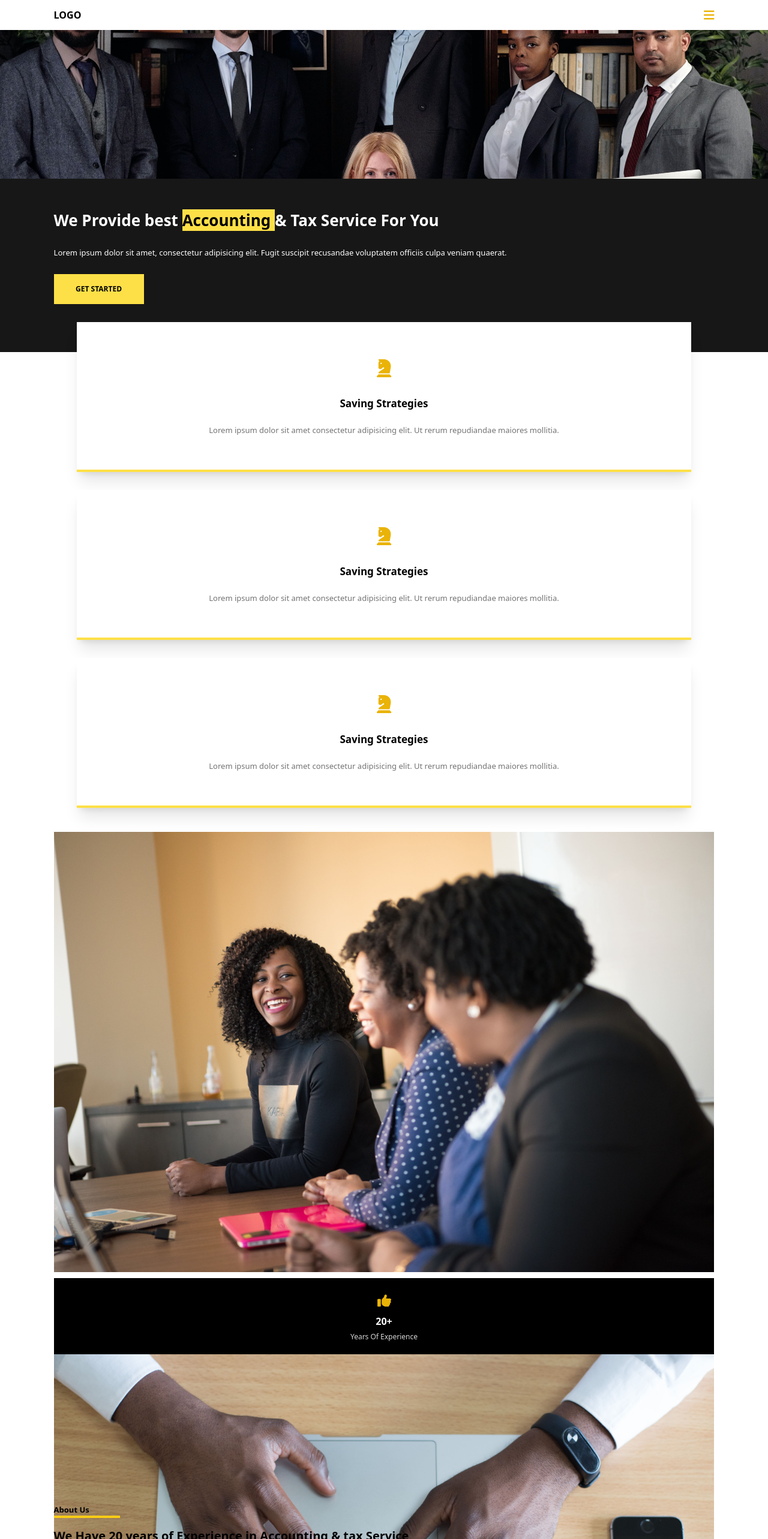
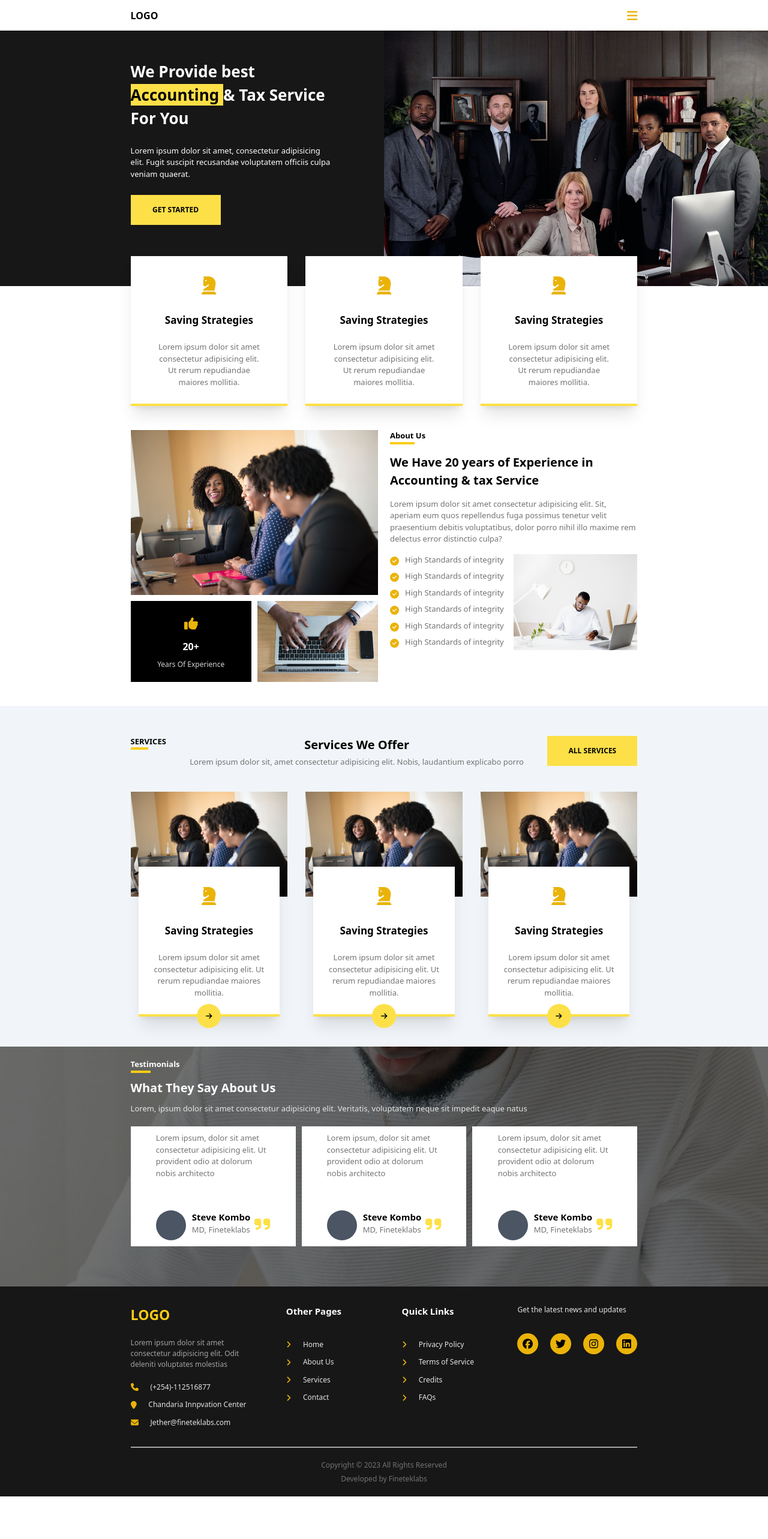
Before and after one commit to IanJether/bethuwebapp, a React (Create React App) app: page / in a window 1280 px wide. Shown: the top 2566 px of the page at 60% size. After the commit the page ends 2495 px from the top, so only its background shows below. Built offline with nearby package versions, Linux system fonts and the light colour scheme.

Commit message:
laptop screen ecxept navbar

```diff
--- a/public/style.css
+++ b/public/style.css
@@ -562,6 +562,10 @@ video {
   --tw-backdrop-sepia:  ;
 }
 
+.fixed {
+  position: fixed;
+}
+
 .absolute {
   position: absolute;
 }
@@ -574,12 +578,17 @@ video {
   bottom: -23px;
 }
 
+.top-\[1px\] {
+  top: 1px;
+}
+
 .top-\[20px\] {
   top: 20px;
 }
 
-.z-50 {
-  z-index: 50;
+.mx-auto {
+  margin-left: auto;
+  margin-right: auto;
 }
 
 .mb-\[4px\] {
@@ -590,32 +599,44 @@ video {
   margin-top: -2px;
 }
 
-.mt-\[\] {
-  margin-top: ;
+.mt-\[-50px\] {
+  margin-top: -50px;
+}
+
+.mt-\[50px\] {
+  margin-top: 50px;
+}
+
+.mt-\[60px\] {
+  margin-top: 60px;
+}
+
+.mt-\[70px\] {
+  margin-top: 70px;
+}
+
+.mt-\[80px\] {
+  margin-top: 80px;
+}
+
+.mt-\[90px\] {
+  margin-top: 90px;
 }
 
 .mt-\[100px\] {
   margin-top: 100px;
 }
 
-.mt-\[-100px\] {
-  margin-top: -100px;
+.mt-\[30px\] {
+  margin-top: 30px;
 }
 
-.mt-\[-20px\] {
-  margin-top: -20px;
+.mt-\[40px\] {
+  margin-top: 40px;
 }
 
-.mt-\[-30px\] {
-  margin-top: -30px;
-}
-
-.mt-\[-50px\] {
-  margin-top: -50px;
-}
-
-.mt-\[-40px\] {
-  margin-top: -40px;
+.mr-\[\] {
+  margin-right: ;
 }
 
 .block {
@@ -626,12 +647,20 @@ video {
   display: flex;
 }
 
+.hidden {
+  display: none;
+}
+
 .h-\[200px\] {
   height: 200px;
 }
 
 .h-\[250px\] {
   height: 250px;
+}
+
+.h-\[35px\] {
+  height: 35px;
 }
 
 .h-\[400px\] {
@@ -646,24 +675,12 @@ video {
   height: 100%;
 }
 
-.h-screen {
-  height: 100vh;
+.w-\[10\%\] {
+  width: 10%;
 }
 
-.h-\[\] {
-  height: ;
-}
-
-.h-\[40px\] {
-  height: 40px;
-}
-
-.h-\[35px\] {
-  height: 35px;
-}
-
-.w-\[10\%\] {
-  width: 10%;
+.w-\[35px\] {
+  width: 35px;
 }
 
 .w-\[50px\] {
@@ -686,16 +703,16 @@ video {
   width: 100vw;
 }
 
-.w-\[\] {
-  width: ;
+.w-\[50\%\] {
+  width: 50%;
 }
 
-.w-\[40px\] {
-  width: 40px;
+.w-\[5\%\] {
+  width: 5%;
 }
 
-.w-\[35px\] {
-  width: 35px;
+.w-\[4\%\] {
+  width: 4%;
 }
 
 .flex-col {
@@ -750,12 +767,12 @@ video {
   gap: 5px;
 }
 
-.gap-\[\] {
-  gap: ;
+.gap-\[8px\] {
+  gap: 8px;
 }
 
-.gap-\[18px\] {
-  gap: 18px;
+.gap-\[9px\] {
+  gap: 9px;
 }
 
 .overflow-hidden {
@@ -770,6 +787,14 @@ video {
   border-bottom-width: 4px;
 }
 
+.border-t {
+  border-top-width: 1px;
+}
+
+.border-t-2 {
+  border-top-width: 2px;
+}
+
 .border-yellow-300 {
   --tw-border-opacity: 1;
   border-color: rgb(253 224 71 / var(--tw-border-opacity));
@@ -778,6 +803,11 @@ video {
 .border-yellow-400 {
   --tw-border-opacity: 1;
   border-color: rgb(250 204 21 / var(--tw-border-opacity));
+}
+
+.border-neutral-400 {
+  --tw-border-opacity: 1;
+  border-color: rgb(163 163 163 / var(--tw-border-opacity));
 }
 
 .bg-black {
@@ -805,24 +835,14 @@ video {
   background-color: rgb(255 255 255 / var(--tw-bg-opacity));
 }
 
+.bg-yellow-300 {
+  --tw-bg-opacity: 1;
+  background-color: rgb(253 224 71 / var(--tw-bg-opacity));
+}
+
 .bg-yellow-500 {
   --tw-bg-opacity: 1;
   background-color: rgb(234 179 8 / var(--tw-bg-opacity));
-}
-
-.bg-yellow-200 {
-  --tw-bg-opacity: 1;
-  background-color: rgb(254 240 138 / var(--tw-bg-opacity));
-}
-
-.bg-yellow-400 {
-  --tw-bg-opacity: 1;
-  background-color: rgb(250 204 21 / var(--tw-bg-opacity));
-}
-
-.bg-yellow-300 {
-  --tw-bg-opacity: 1;
-  background-color: rgb(253 224 71 / var(--tw-bg-opacity));
 }
 
 .object-cover {
@@ -864,16 +884,30 @@ video {
   padding-bottom: 50px;
 }
 
+.px-\[\] {
+  padding-left: ;
+  padding-right: ;
+}
+
+.px-\[17\%\] {
+  padding-left: 17%;
+  padding-right: 17%;
+}
+
+.pb-\[100px\] {
+  padding-bottom: 100px;
+}
+
 .pb-\[40px\] {
   padding-bottom: 40px;
 }
 
-.pb-\[80px\] {
-  padding-bottom: 80px;
+.pt-\[50px\] {
+  padding-top: 50px;
 }
 
-.pt-\[50px\] {
-  padding-top: 50px;
+.pt-\[\] {
+  padding-top: ;
 }
 
 .text-center {
@@ -904,28 +938,12 @@ video {
   font-size: 23px;
 }
 
-.text-\[25px\] {
-  font-size: 25px;
+.text-\[26px\] {
+  font-size: 26px;
 }
 
 .text-\[30px\] {
   font-size: 30px;
-}
-
-.text-\[18px\] {
-  font-size: 18px;
-}
-
-.text-\[21px\] {
-  font-size: 21px;
-}
-
-.text-\[19px\] {
-  font-size: 19px;
-}
-
-.text-\[26px\] {
-  font-size: 26px;
 }
 
 .font-bold {
@@ -934,6 +952,15 @@ video {
 
 .font-semibold {
   font-weight: 600;
+}
+
+.uppercase {
+  text-transform: uppercase;
+}
+
+.text-black {
+  --tw-text-opacity: 1;
+  color: rgb(0 0 0 / var(--tw-text-opacity));
 }
 
 .text-neutral-200 {
@@ -976,15 +1003,6 @@ video {
   color: rgb(234 179 8 / var(--tw-text-opacity));
 }
 
-.text-\[\] {
-  color: ;
-}
-
-.text-black {
-  --tw-text-opacity: 1;
-  color: rgb(0 0 0 / var(--tw-text-opacity));
-}
-
 .shadow-xl {
   --tw-shadow: 0 20px 25px -5px rgb(0 0 0 / 0.1), 0 8px 10px -6px rgb(0 0 0 / 0.1);
   --tw-shadow-colored: 0 20px 25px -5px var(--tw-shadow-color), 0 8px 10px -6px var(--tw-shadow-color);
@@ -1024,3 +1042,158 @@ video {
   --tw-text-opacity: 1;
   color: rgb(0 0 0 / var(--tw-text-opacity));
 }
+
+@media (min-width: 1024px) {
+  .lg\:mx-\[17\%\] {
+    margin-left: 17%;
+    margin-right: 17%;
+  }
+
+  .lg\:mt-\[px\] {
+    margin-top: px;
+  }
+
+  .lg\:mt-\[10px\] {
+    margin-top: 10px;
+  }
+
+  .lg\:mb-\[\] {
+    margin-bottom: ;
+  }
+
+  .lg\:mb-\[50px\] {
+    margin-bottom: 50px;
+  }
+
+  .lg\:mb-\[20px\] {
+    margin-bottom: 20px;
+  }
+
+  .lg\:mb-\[30px\] {
+    margin-bottom: 30px;
+  }
+
+  .lg\:mb-\[25px\] {
+    margin-bottom: 25px;
+  }
+
+  .lg\:flex {
+    display: flex;
+  }
+
+  .lg\:h-full {
+    height: 100%;
+  }
+
+  .lg\:h-\[\] {
+    height: ;
+  }
+
+  .lg\:h-\[250px\] {
+    height: 250px;
+  }
+
+  .lg\:h-\[200px\] {
+    height: 200px;
+  }
+
+  .lg\:h-\[300px\] {
+    height: 300px;
+  }
+
+  .lg\:w-\[50\%\] {
+    width: 50%;
+  }
+
+  .lg\:w-\[\] {
+    width: ;
+  }
+
+  .lg\:w-\[60\%\] {
+    width: 60%;
+  }
+
+  .lg\:w-\[40\%\] {
+    width: 40%;
+  }
+
+  .lg\:w-\[25\%\] {
+    width: 25%;
+  }
+
+  .lg\:w-\[20\%\] {
+    width: 20%;
+  }
+
+  .lg\:w-\[30\%\] {
+    width: 30%;
+  }
+
+  .lg\:flex-row {
+    flex-direction: row;
+  }
+
+  .lg\:items-center {
+    align-items: center;
+  }
+
+  .lg\:justify-center {
+    justify-content: center;
+  }
+
+  .lg\:justify-between {
+    justify-content: space-between;
+  }
+
+  .lg\:gap-\[2\] {
+    gap: 2;
+  }
+
+  .lg\:gap-\[20px\] {
+    gap: 20px;
+  }
+
+  .lg\:gap-\[\] {
+    gap: ;
+  }
+
+  .lg\:gap-\[10px\] {
+    gap: 10px;
+  }
+
+  .lg\:gap-\[30px\] {
+    gap: 30px;
+  }
+
+  .lg\:gap-\[50px\] {
+    gap: 50px;
+  }
+
+  .lg\:gap-\[60px\] {
+    gap: 60px;
+  }
+
+  .lg\:px-\[17\%\] {
+    padding-left: 17%;
+    padding-right: 17%;
+  }
+
+  .lg\:px-\[\] {
+    padding-left: ;
+    padding-right: ;
+  }
+
+  .lg\:px-\[17\&\] {
+    padding-left: 17&;
+    padding-right: 17&;
+  }
+
+  .lg\:px-\[17\] {
+    padding-left: 17;
+    padding-right: 17;
+  }
+
+  .lg\:pl-\[17\%\] {
+    padding-left: 17%;
+  }
+}
--- a/src/components/Footer.js
+++ b/src/components/Footer.js
@@ -8,9 +8,12 @@ const Footer = () => {
 
 
     return (
-        <div className="Footer bg-neutral-900 text-white px-[7%] py-[30px] flex flex-col gap-[20px]">
+        <div className="px-[7%] lg:px-[17%] bg-neutral-900">
 
-            <div className="flex flex-col gap-[15px]">
+
+            <div className="Footer  text-white  py-[30px] flex flex-col lg:flex-row gap-[20px] lg:gap-[60px]">
+
+                <div className="flex flex-col gap-[15px] lg:gap-[20px] lg:w-[30%]">
                     {/* Logo and contact info */}
                     <div className="text-yellow-400 text-[23px] font-semibold">
                         <h4>LOGO</h4>
@@ -18,7 +21,7 @@ const Footer = () => {
                     <div className="text-neutral-400 text-[12px]">
                         <p>Lorem ipsum dolor sit amet consectetur adipisicing elit. Odit deleniti voluptates molestias </p>
                     </div>
-                <div className="flex flex-col gap-[4px]">
+                    <div className="flex flex-col gap-[4px] lg:gap-[10px]">
 
                         <div className="flex gap-[20px]">
                             <div className="text-[13px] text-yellow-500">
@@ -47,8 +50,8 @@ const Footer = () => {
                     </div>
                 </div>
 
-            <div className="flex flex-col gap-[5px]">
-                <div className="text-white font-semibold text-[15px]"><h3>Other Pages</h3></div>
+                <div className="flex flex-col gap-[5px] lg:gap-[10px] lg:w-[20%]">
+                    <div className="text-white font-semibold text-[15px] lg:mb-[25px]"><h3>Other Pages</h3></div>
                     <div className="flex gap-[20px]">
                         <div className="text-yellow-500 text-[13px]">
                             <FontAwesomeIcon icon={faAngleRight} />
@@ -87,8 +90,8 @@ const Footer = () => {
                     </div>
 
                 </div>
-            <div className="flex flex-col gap-[5px]">
-                <div className="text-white font-semibold text-[15px]"><h3>Quick Links</h3></div>
+                <div className="flex flex-col gap-[5px] lg:gap-[10px] lg:w-[20%]">
+                    <div className="text-white font-semibold text-[15px] lg:mb-[25px]"><h3>Quick Links</h3></div>
                     <div className="flex gap-[20px]">
                         <div className="text-yellow-500 text-[13px]">
                             <FontAwesomeIcon icon={faAngleRight} />
@@ -130,31 +133,32 @@ const Footer = () => {
 
 
 
-            <div className="text-neutral-200 text-[12px] flex flex-col gap-[10px]">
+                <div className="text-neutral-200 text-[12px] flex flex-col gap-[10px] lg:gap-[30px] lg:w-[25%]">
                     <div>
                         <p>Get the latest news and updates</p>
                     </div>
                     <div className="flex gap-[20px]">
                         <div className="text-black text-[17px]">
-                        <div className="flex h-[35px] w-[35px] bg-yellow-500 justify-center items-center rounded-full"><FontAwesomeIcon icon={faFacebook}/></div>
+                            <div className="flex h-[35px] w-[35px] bg-yellow-500 justify-center items-center rounded-full"><FontAwesomeIcon icon={faFacebook} /></div>
                         </div>
                         <div className="text-black text-[17px]">
-                        <div className="flex h-[35px] w-[35px] bg-yellow-500 justify-center items-center rounded-full"><FontAwesomeIcon icon={faTwitter}/></div>
+                            <div className="flex h-[35px] w-[35px] bg-yellow-500 justify-center items-center rounded-full"><FontAwesomeIcon icon={faTwitter} /></div>
                         </div>
                         <div className="text-black text-[17px]">
-                        <div className="flex h-[35px] w-[35px] bg-yellow-500 justify-center items-center rounded-full"><FontAwesomeIcon icon={faInstagram}/></div>
+                            <div className="flex h-[35px] w-[35px] bg-yellow-500 justify-center items-center rounded-full"><FontAwesomeIcon icon={faInstagram} /></div>
                         </div>
                         <div className="text-black text-[17px]">
-                        <div className="flex h-[35px] w-[35px] bg-yellow-500 justify-center items-center rounded-full"><FontAwesomeIcon icon={faLinkedin}/></div>
+                            <div className="flex h-[35px] w-[35px] bg-yellow-500 justify-center items-center rounded-full"><FontAwesomeIcon icon={faLinkedin} /></div>
                         </div>
                     </div>
                 </div>
 
-            <div className="text-[12px] text-neutral-300 text-center">
-                <div><p>Copyright &copy; 2023 All Rights Reserved </p></div>
-                <div><p>Developed by Fineteklabs </p></div>
+
             </div>
-
+            <div className="text-center text-[12px] text-neutral-500 flex flex-col gap-[5px] bg-neutral-900 border-t-2 border-neutral-400 py-[20px]">
+                <div><p>Copyright © 2023 All Rights Reserved</p></div>
+                <div><p>Developed by Fineteklabs</p></div>
+            </div>
         </div>
     )
 }
--- a/src/components/Home.js
+++ b/src/components/Home.js
@@ -11,8 +11,8 @@ const Home = () => {
 
             {/* the first div - PROVIDE BEST  */}
 
-            <div className="one flex flex-col-reverse">
-                <div className="oneleft px-[7%] flex flex-col gap-[25px] text-white bg-neutral-900 pt-[50px] pb-[80px] mt-[-2px]">
+            <div className="one mt-[50px] flex flex-col-reverse lg:flex-row">
+                <div className="oneleft lg:w-[50%] px-[7%] lg:pl-[17%] lg:justify-center flex flex-col gap-[25px] text-white bg-neutral-900 pt-[50px] pb-[100px] mt-[-2px]">
                     <div className="font-semibold text-[26px]">
                         <h2>We Provide best <span className="bg-yellow-300 text-black"> Accounting </span> & Tax Service For You</h2>
                     </div>
@@ -24,7 +24,7 @@ const Home = () => {
                     </div>
 
                 </div>
-                <div className="oneright w-screen h-[250px]">
+                <div className="oneright w-screen h-[250px] lg:h-full lg:w-[50%]">
                     <img className="object-cover h-full w-full" src={require("../images/group.jpg")} alt="" />
 
                 </div>
@@ -32,7 +32,7 @@ const Home = () => {
 
             {/* the second block - KUJISIFU */}
 
-            <div className="two flex flex-col gap-[30px] items-center mt-[-50px]">
+            <div className="two lg:px-[17%] flex flex-col lg:flex-row gap-[30px] items-center mt-[-50px]">
                 <div className="flex flex-col bg-white gap-[23px] items-center justify-center w-[80%] h-[250px] text-center shadow-xl px-[5%] border-b-4 border-yellow-300">
                     <div className="text-yellow-500 text-[30px]">
                         <FontAwesomeIcon icon={faChessKnight} />
@@ -71,13 +71,13 @@ const Home = () => {
 
             {/* the third block - ABOUT */}
 
-            <div className="three px-[7%] py-[40px]">
-                <div className="threeleft flex flex-col gap-[10px]">
+            <div className="three lg:flex lg:gap-[20px] px-[7%] lg:px-[17%] py-[40px]">
+                <div className="threeleft flex flex-col gap-[10px] lg:w-[50%]">
                     <div className="h-250px">
                         <img className="object-cover" src={require("../images/meeting.jpg")} alt="" />
                     </div>
-                    <div className="flex flex-col">
-                        <div className="bg-black flex flex-col gap-[5px] items-center py-[20px]">
+                    <div className="flex flex-col lg:flex-row lg:gap-[10px]">
+                        <div className="bg-black lg:w-[50%] flex flex-col gap-[9px] items-center justify-center py-[20px]">
                             <div className="text-[23px] text-yellow-500">
                                 <FontAwesomeIcon icon={faThumbsUp} />
                             </div>
@@ -88,12 +88,12 @@ const Home = () => {
                                 <p>Years Of Experience</p>
                             </div>
                         </div>
-                        <div className="h-[250px]">
+                        <div className="h-[250px] lg:h-full lg:w-[50%]">
                             <img className="object-cover" src={require("../images/laptop.jpg")} alt="" />
                         </div>
                     </div>
                 </div>
-                <div className="threeright flex flex-col gap-[15px]">
+                <div className="threeright flex flex-col gap-[15px] lg:w-[50%]">
                     <div className="text-[13px] font-semibold">
                         <h3>About Us</h3>
                         <div className="border-b-4 border-yellow-400 w-[10%]"></div>
@@ -104,7 +104,25 @@ const Home = () => {
                     <div className="text-[13px] text-neutral-500">
                         <p>Lorem ipsum dolor sit amet consectetur adipisicing elit. Sit, aperiam eum quos repellendus fuga possimus tenetur velit praesentium debitis voluptatibus, dolor porro nihil illo maxime rem delectus error distinctio culpa?</p>
                     </div>
-                    <div className="flex flex-col gap-[5px]">
+                    <div className="lg:flex">
+
+                        <div className="flex flex-col gap-[5px] lg:w-[50%]">
+                            <div className="flex gap-[10px]">
+                                <div className="text-yellow-500 text-[15px]">
+                                    <FontAwesomeIcon icon={faCheckCircle} />
+                                </div>
+                                <div className="text-[13px] text-neutral-500">
+                                    <p>High Standards of integrity</p>
+                                </div>
+                            </div>
+                            <div className="flex gap-[10px]">
+                                <div className="text-yellow-500 text-[15px]">
+                                    <FontAwesomeIcon icon={faCheckCircle} />
+                                </div>
+                                <div className="text-[13px] text-neutral-500">
+                                    <p>High Standards of integrity</p>
+                                </div>
+                            </div>
                             <div className="flex gap-[10px]">
                                 <div className="text-yellow-500 text-[15px]">
                                     <FontAwesomeIcon icon={faCheckCircle} />
@@ -138,8 +156,9 @@ const Home = () => {
                                 </div>
                             </div>
                         </div>
-                    <div className="h-[250px]">
-                        <img className="object-cover" src={require("../images/glaptop.jpg")} alt="" />
+                        <div className="h-[250px] lg:h-full lg:w-[50%]">
+                            <img className="object-cover h-full w-full" src={require("../images/glaptop.jpg")} alt="" />
+                        </div>
                     </div>
 
                 </div>
@@ -147,13 +166,13 @@ const Home = () => {
 
             {/* the fourth block -SERVICES */}
 
-            <div className="four px-[7%] bg-slate-100 py-[50px]">
-                <div className="fourone flex flex-col gap-[20px] pb-[40px]">
-                    <div className="text-[13px] font-semibold">
+            <div className="four px-[7%] lg:px-[17%] bg-slate-100 py-[50px]">
+                <div className="fourone flex flex-col lg:flex-row lg:justify-between gap-[20px] pb-[40px]">
+                    <div className="text-[13px] font-semibold uppercase">
                         <h3>Services</h3>
-                        <div className="border-b-4 border-yellow-400 w-[10%]"></div>
+                        <div className="border-b-4 border-yellow-400 w-[50%]"></div>
                     </div>
-                    <div>
+                    <div className="text-center">
                         <h2 className="text-[20px] font-semibold mb-[4px]">Services We Offer</h2>
                         <p className="text-[13px] text-neutral-500">Lorem ipsum dolor sit, amet consectetur adipisicing elit. Nobis, laudantium explicabo porro</p>
                     </div>
@@ -161,9 +180,9 @@ const Home = () => {
                         <button className="bb">ALL SERVICES</button>
                     </div>
                 </div>
-                <div className="fourtwo flex flex-col gap-[30px] ">
+                <div className="fourtwo flex flex-col lg:flex-row gap-[30px] ">
                     <div className="flex flex-col items-center">
-                        <div>
+                        <div className="">
                             <img src={require("../images/meeting.jpg")} alt="" />
                         </div>
                         <div className="relative bg-white mt-[-50px] flex flex-col gap-[23px] items-center justify-center w-[90%] h-[250px] text-center shadow-xl px-[5%] border-b-4 border-yellow-300">
@@ -232,16 +251,16 @@ const Home = () => {
                 <div className="h-[400px] overflow-hidden  filter brightness-[44%]">
                     <img className="object-cover w-full h-full" src={require("../images/gworking.jpg")} alt="" />
                 </div>
-                <div className="absolute flex flex-col gap-[20px] top-[20px] px-[7%]">
+                <div className="absolute flex flex-col  gap-[20px] top-[20px] px-[7%] lg:px-[17%]">
                     <div className="flex flex-col gap-[10px] text-white">
                         <div className="text-[13px] font-semibold ">
                             <h2>Testimonials</h2>
-                            <div className="border-b-4 border-yellow-400 w-[10%]"></div>
+                            <div className="border-b-4 border-yellow-400 w-[4%]"></div>
                         </div>
                         <div className="text-[20px] font-semibold "><h3>What They Say About Us</h3></div>
                         <div className="text-[13px] text-neutral-200 "><p>Lorem, ipsum dolor sit amet consectetur adipisicing elit. Veritatis, voluptatem neque sit impedit eaque natus</p></div>
                     </div>
-                    <div>
+                    <div className="lg:flex lg:gap-[10px]">
                         <div className="flex flex-col justify-between h-[200px] bg-white py-[10px] px-[5%]">
                             <div className="text-neutral-500 text-[13px]">
                                 <p>Lorem ipsum, dolor sit amet consectetur adipisicing elit. Ut provident odio at dolorum nobis architecto </p>
@@ -257,7 +276,47 @@ const Home = () => {
                                     </div>
                                 </div>
                                 <div className="text-yellow-300 text-[30px]">
-                                    <FontAwesomeIcon icon={faQuoteRight}/>
+                                    <FontAwesomeIcon icon={faQuoteRight} />
+                                </div>
+
+                            </div>
+                        </div>
+                        <div className="flex flex-col justify-between h-[200px] bg-white py-[10px] px-[5%] hidden lg:flex">
+                            <div className="text-neutral-500 text-[13px]">
+                                <p>Lorem ipsum, dolor sit amet consectetur adipisicing elit. Ut provident odio at dolorum nobis architecto </p>
+                            </div>
+                            <div className="flex justify-between">
+                                <div className="flex gap-[10px]">
+                                    <div className="bg-gray-600 h-[50px] w-[50px] rounded-full">
+                                        {/* picture  */}
+                                    </div>
+                                    <div>
+                                        <div className="text-[15px] font-semibold"><p>Steve Kombo</p></div>
+                                        <div className="text-[13px] text-neutral-500"><p>MD, Fineteklabs</p></div>
+                                    </div>
+                                </div>
+                                <div className="text-yellow-300 text-[30px]">
+                                    <FontAwesomeIcon icon={faQuoteRight} />
+                                </div>
+
+                            </div>
+                        </div>
+                        <div className="flex flex-col justify-between h-[200px] bg-white py-[10px] px-[5%] hidden lg:flex">
+                            <div className="text-neutral-500 text-[13px]">
+                                <p>Lorem ipsum, dolor sit amet consectetur adipisicing elit. Ut provident odio at dolorum nobis architecto </p>
+                            </div>
+                            <div className="flex justify-between">
+                                <div className="flex gap-[10px]">
+                                    <div className="bg-gray-600 h-[50px] w-[50px] rounded-full">
+                                        {/* picture  */}
+                                    </div>
+                                    <div>
+                                        <div className="text-[15px] font-semibold"><p>Steve Kombo</p></div>
+                                        <div className="text-[13px] text-neutral-500"><p>MD, Fineteklabs</p></div>
+                                    </div>
+                                </div>
+                                <div className="text-yellow-300 text-[30px]">
+                                    <FontAwesomeIcon icon={faQuoteRight} />
                                 </div>
 
                             </div>
--- a/src/components/Navbar.js
+++ b/src/components/Navbar.js
@@ -7,7 +7,7 @@ const Navbar = () =>{
 
 
     return(
-        <div className="Navbar flex justify-between h-[50px] px-[7%] items-center">
+        <div className="Navbar flex fixed top-[1px] w-screen justify-between h-[50px] px-[7%] lg:px-[17%] items-center bg-white">
             <div className="font-bold">
                 <h2>LOGO</h2>
             </div>
```
Lines whose indentation alone changed are shown as unchanged.
